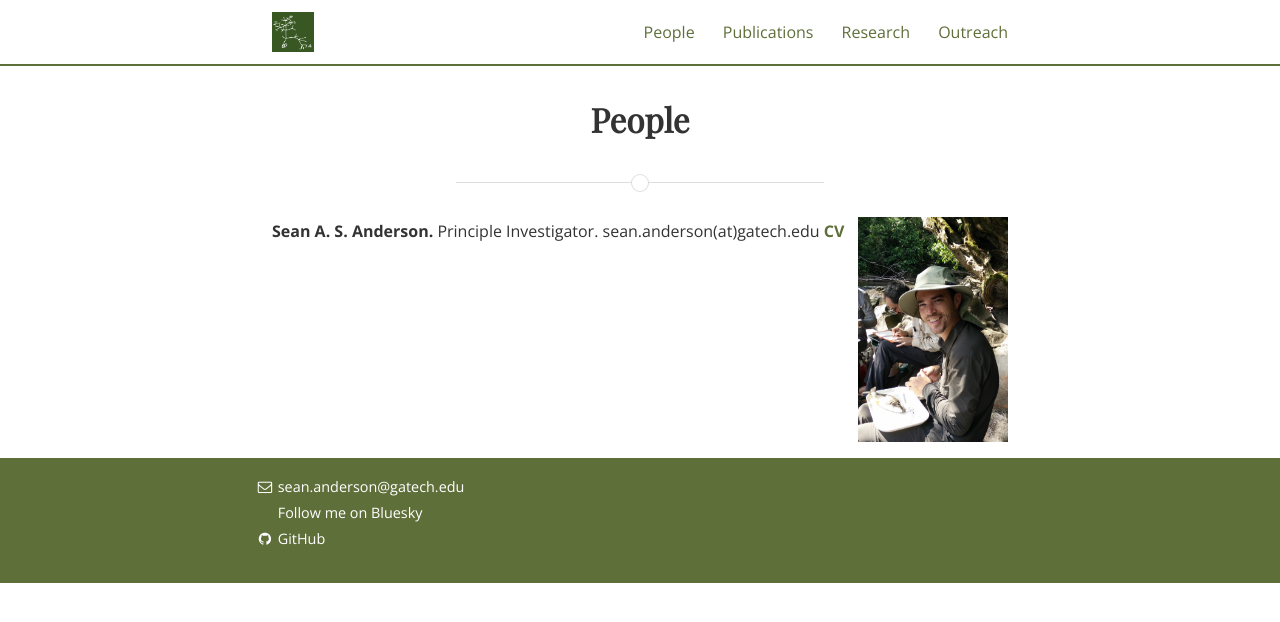
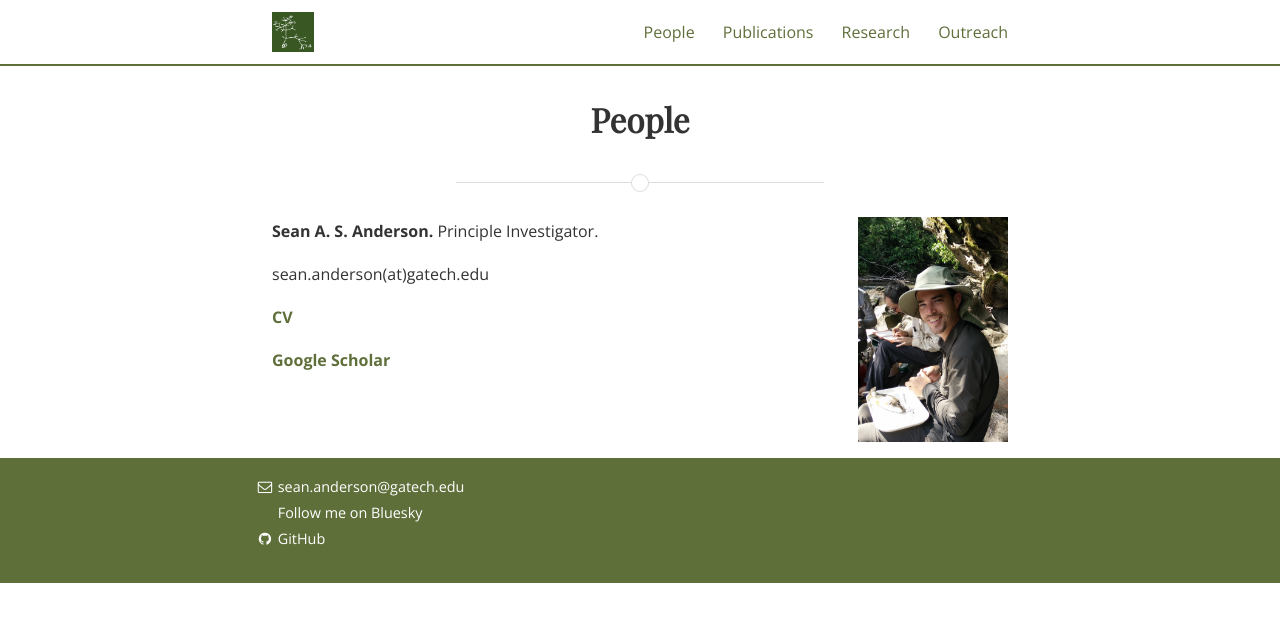
Before and after one commit to SeanASAnderson/SeanASAnderson.github.io, a Jekyll site: the page built from people.md, in a window 1280 px wide. Shown: the top 622 px of the page. Built offline with Jekyll 4.4.1, drawn with Linux system fonts in a browser that asks for light colours; nearby versions of some CDN libraries; some web fonts are replaced.

Commit message:
cv to people page

```diff
--- a/people.md
+++ b/people.md
@@ -11,7 +11,10 @@ img {
 }
 </style>
 
-<p><b>Sean A. S. Anderson. </b> Principle Investigator. <img src="/assets/sean_suriname_riverside2.jpg" alt="Sean riverside" style="width:150px;height:225px;">
-	sean.anderson(at)gatech.edu
-	<a href="https://github.com/SeanASAnderson/CV/blob/main/AndersonSean.CV.2023.pdf"><b>CV</b></a>
-</p>
+<p><b>Sean A. S. Anderson. </b> Principle Investigator. <img src="/assets/sean_suriname_riverside2.jpg" alt="Sean riverside" style="width:150px;height:225px;"> </p>
+
+<p>	sean.anderson(at)gatech.edu </p>
+
+<p><a href="https://github.com/SeanASAnderson/CV/blob/main/AndersonSean.CV.2023.pdf"><b>CV</b></a> </p>
+
+<p><a href="https://scholar.google.com/citations?user=xfDBp1sAAAAJ&hl=en"><b>Google Scholar</b></a> </p>
```
